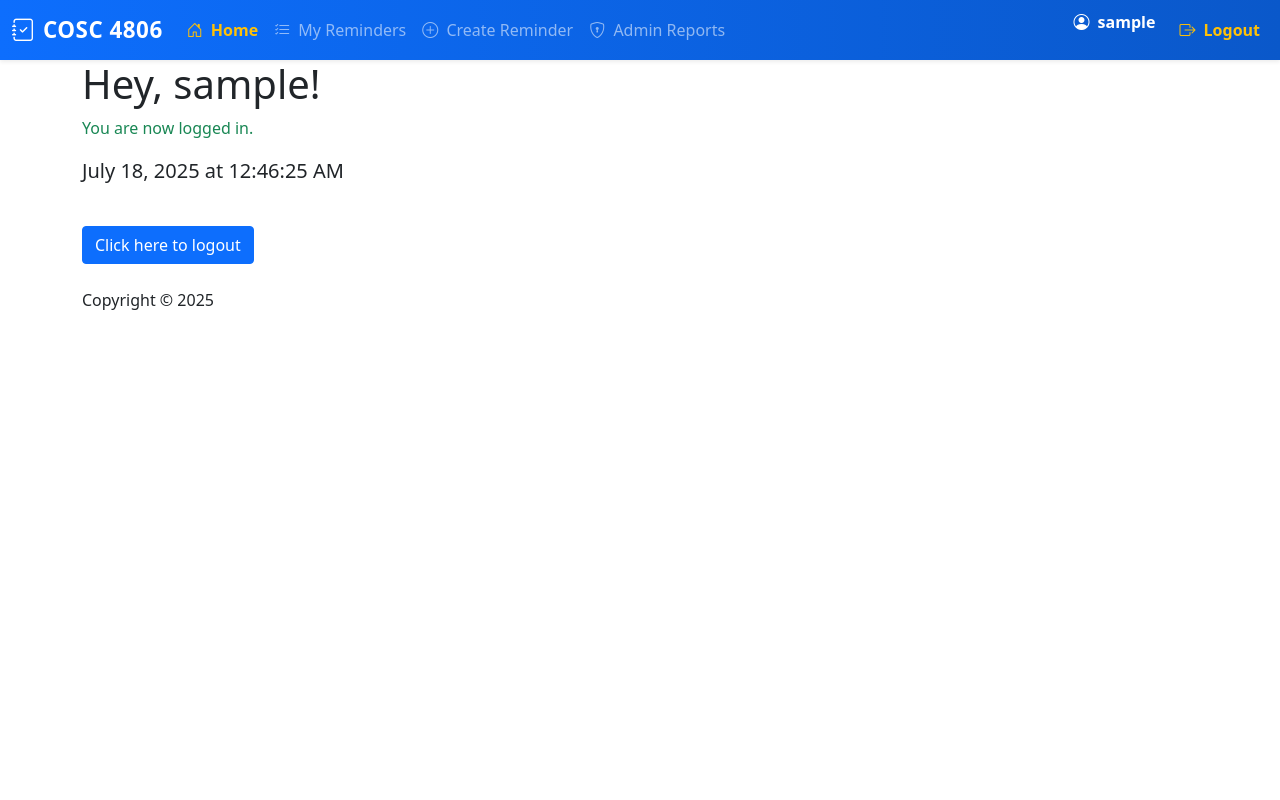
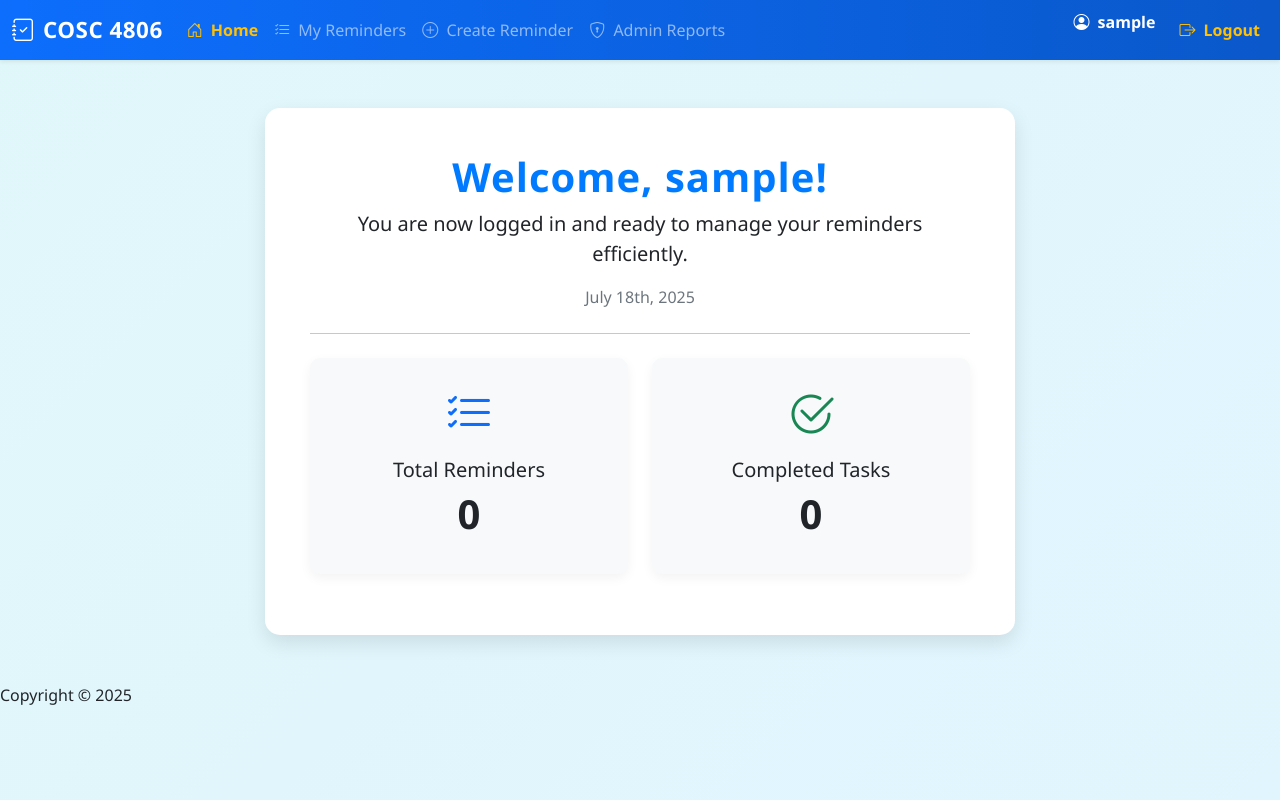
Before and after one commit to Haresh-8/COSC4806_Assignment_5, a PHP site: page /home/index in a window 1280 px wide. Run offline with PHP 8.4, Linux system fonts and the light colour scheme; the visitor is signed in with stand-in values (Sample User, id 1); data that the repository does not hold is empty.

Commit message:
enhance home page with reminder stats and improved UI design

```diff
--- a/app/controllers/home.php
+++ b/app/controllers/home.php
@@ -3,11 +3,20 @@
 class Home extends Controller {
 
     public function index() {
-      $user = $this->model('User');
-      $data = $user->test();
+        //
+        $user = $this->model('User');
 
-	    $this->view('home/index', ['data' => $data]);
-	    die;
+
+        //NEW: Add reminders stats (without removing old $data)
+        require_once "app/models/ReminderModel.php";
+        $reminderModel = new ReminderModel();
+
+        $data['totalReminders'] = count($reminderModel->getByUser($_SESSION['user_id']));
+        $data['completedReminders'] = $reminderModel->countCompleted($_SESSION['user_id']);
+
+        // Pass $data to view (now it includes user test + stats)
+        $this->view('home/index', $data);
+        die;
     }
 
 }
--- a/app/views/home/index.php
+++ b/app/views/home/index.php
@@ -1,48 +1,76 @@
+<?php require_once 'app/views/templates/header.php' ?>
 
-<?php
-require_once 'app/views/templates/header.php' ?>
-<div class="container">
-    <div class="page-header" id="banner">
-        <div class="row">
-            <div class="col-lg-12">
-                <h1>Hey, <?= $_SESSION['username'] ?? 'User'; ?>!</h1>
-                <p class="text-success">You are now logged in.</p>
+<link href="https://cdn.jsdelivr.net/npm/bootstrap-icons@1.10.5/font/bootstrap-icons.css" rel="stylesheet">
 
-                <p class="lead" id="local-time">
-                    <?= date("F jS, Y - h:i:s A") ?> <!-- This will show server time briefly before JS kicks in -->
-                </p>
+<style>
+    body {
+        background: linear-gradient(135deg, #e0f7fa, #e1f5fe);
+        min-height: 100vh;
+        font-family: 'Segoe UI', Tahoma, Geneva, Verdana, sans-serif;
+    }
+    .welcome-box {
+        max-width: 750px;
+        margin: auto;
+        background: #ffffff;
+        border-radius: 15px;
+        box-shadow: 0 8px 20px rgba(0, 0, 0, 0.1);
+        padding: 45px;
+        text-align: center;
+        animation: fadeIn 0.5s ease-in-out;
+    }
+    .welcome-box h1 {
+        color: #007bff;
+        font-weight: 700;
+        letter-spacing: 1px;
+    }
+    .stats-box {
+        background: #f8f9fa;
+        border-radius: 10px;
+        padding: 20px;
+        box-shadow: 0 4px 12px rgba(0, 0, 0, 0.05);
+        transition: transform 0.2s ease, box-shadow 0.2s ease;
+    }
+    .stats-box:hover {
+        transform: translateY(-3px);
+        box-shadow: 0 6px 15px rgba(0, 0, 0, 0.1);
+    }
+    .stats-box i {
+        font-size: 3rem;
+        margin-bottom: 5px;
+    }
+    @keyframes fadeIn {
+        from {opacity: 0; transform: translateY(10px);}
+        to {opacity: 1; transform: translateY(0);}
+    }
+</style>
 
+<div class="container my-5">
+    <div class="welcome-box">
+        <h1>Welcome, <?= htmlspecialchars($_SESSION['username'] ?? 'User'); ?>!</h1>
+        <p class="lead">You are now logged in and ready to manage your reminders efficiently.</p>
+        <p class="text-muted"><?= date("F jS, Y"); ?></p>
 
-                <script>
-                  function updateLocalTime() {
-                    const now = new Date();
-                    const formatted = now.toLocaleString(undefined, {
-                      year: 'numeric',
-                      month: 'long',
-                      day: 'numeric',
-                      hour: '2-digit',
-                      minute: '2-digit',
-                      second: '2-digit',
-                      hour12: true
-                    });
+        <hr class="my-4">
 
-                    document.getElementById('local-time').textContent = "" + formatted;
-                  }
-
-                  setInterval(updateLocalTime, 1000);  // update every second
-                  updateLocalTime();  // initial call
-                </script>
-
-
+        <!-- User Quick Stats -->
+        <div class="row text-center">
+            <div class="col-md-6 mb-3">
+                <div class="stats-box">
+                    <i class="bi bi-list-check text-primary"></i>
+                    <h5 class="mt-2">Total Reminders</h5>
+                    <p class="fw-bold display-6"><?= $data['totalReminders'] ?? 0; ?></p>
+                </div>
+            </div>
+            <div class="col-md-6 mb-3">
+                <div class="stats-box">
+                    <i class="bi bi-check2-circle text-success"></i>
+                    <h5 class="mt-2">Completed Tasks</h5>
+                    <p class="fw-bold display-6"><?= $data['completedReminders'] ?? 0; ?></p>
+                </div>
             </div>
         </div>
     </div>
+</div>
 
-    <div class="row">
-        <div class="col-lg-12">
-            <a href="/logout" class="btn btn-primary mb-4 mt-4">Click here to logout</a>
 
-        </div>
-    </div>
-
-    <?php require_once 'app/views/templates/footer.php' ?>
+<?php require_once 'app/views/templates/footer.php' ?>
```
